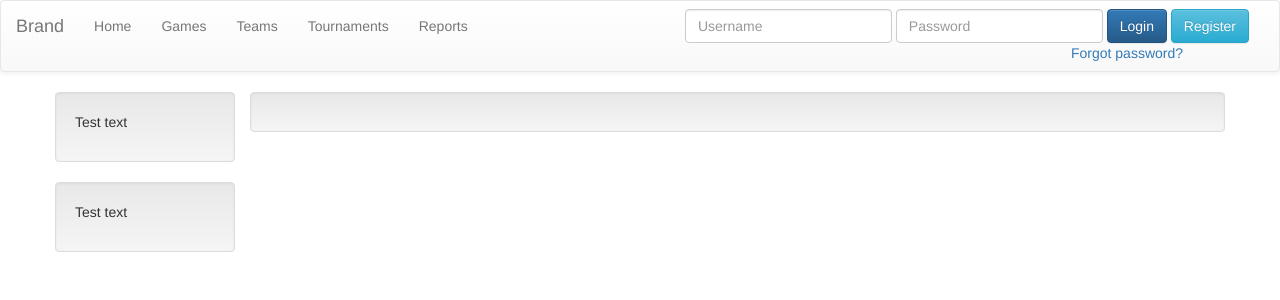
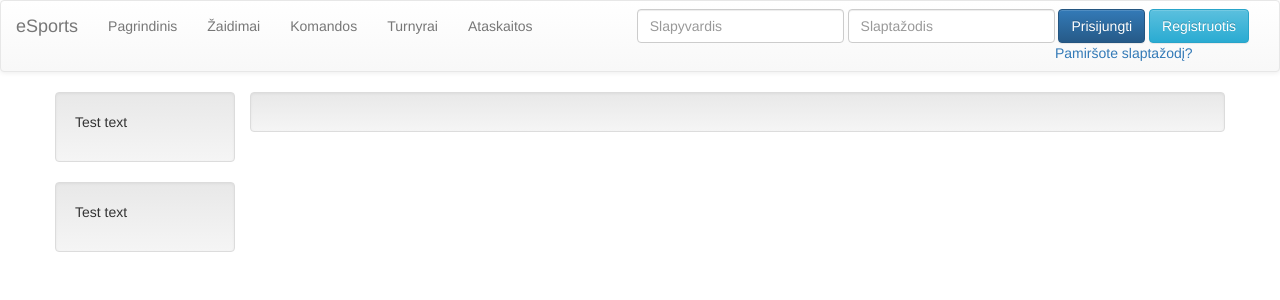
Before and after one commit to artbru/esports-IS, a PHP site: page / in a window 1280 px wide. Shown: the top 300 px of the page. Run offline with PHP 8.4, Linux system fonts and the light colour scheme; a stand-in replaces the project's code that opens the database connection.

Commit message:
sulietuvinimas

```diff
--- a/index.php
+++ b/index.php
@@ -44,7 +44,7 @@
 	<head>
 		<meta http-equiv="Content-Type" content="text/html; charset=UTF-8">
 		<meta name="robots" content="noindex">
-		<title>eSports IS</title>
+		<title>eSports</title>
 		<link rel="stylesheet" type="text/css" href="scripts/datetimepicker/jquery.datetimepicker.css" media="screen" />
         <script type="text/javascript" src="scripts/jquery-1.12.0.min.js"></script>
 		<script type="text/javascript" src="scripts/datetimepicker/jquery.datetimepicker.full.min.js"></script>
@@ -73,27 +73,27 @@
                         <span class="icon-bar"></span>
                         <span class="icon-bar"></span>
                     </button>
-                    <a class="navbar-brand" href="#">Brand</a>
+                    <a class="navbar-brand" href="#">eSports</a>
                 </div>
 
                 <!-- Collect the nav links, forms, and other content for toggling -->
                 <div class="collapse navbar-collapse" id="bs-example-navbar-collapse-1">
                     <ul class="nav navbar-nav">
-                        <li><a href="index.php?module=home" title="Home" <?php if ($module == 'home'){echo 'class="active"';}?>>Home</a></li>
-                        <li><a href="index.php?module=game" title="Games" <?php if ($module == 'game'){echo 'class="active"';}?>>Games</a></li>
-                        <li><a href="index.php?module=team" title="Teams" <?php if ($module == 'team'){echo 'class="active"';}?>>Teams</a></li>
-                        <li><a href="index.php?module=turnyras" title="Tournaments" <?php if ($module == 'turnyras'){echo 'class="active"';}?>>Tournaments</a></li>
-                        <li><a href="index.php?module=report" title="Reports" <?php if ($module == 'game'){echo 'class="active"';}?>>Reports</a></li>
+                        <li><a href="index.php?module=pagrindinis" title="Pagrindinis" <?php if ($module == 'pagrindins'){echo 'class="active"';}?>>Pagrindinis</a></li>
+                        <li><a href="index.php?module=zaidimas" title="Žaidimai" <?php if ($module == 'zaidimas'){echo 'class="active"';}?>>Žaidimai</a></li>
+                        <li><a href="index.php?module=komanda" title="Komandos" <?php if ($module == 'komanda'){echo 'class="active"';}?>>Komandos</a></li>
+                        <li><a href="index.php?module=turnyras" title="Turnyrai" <?php if ($module == 'turnyras'){echo 'class="active"';}?>>Turnyrai</a></li>
+                        <li><a href="index.php?module=ataskaita" title="Ataskaitos" <?php if ($module == 'ataskaita'){echo 'class="active"';}?>>Ataskaitos</a></li>
                     </ul>
                     <form class="navbar-form navbar-right">
                         <div class="form-group">
-                            <input type="text" class="form-control" placeholder="Username">
+                            <input type="text" class="form-control" placeholder="Slapyvardis">
                         </div>
                         <div class="form-group">
-                            <input type="text" class="form-control" placeholder="Password">
+                            <input type="text" class="form-control" placeholder="Slaptažodis">
                         </div>
-                        <button type="submit" class="btn btn-primary">Login</button>
-                        <button type="button" class="btn btn-info">Register</button>
+                        <button type="submit" class="btn btn-primary">Prisijungti</button>
+                        <button type="button" class="btn btn-info">Registruotis</button>
                         <div class="row">
                             <!--<div class="form-group">
                                 <div class="checkbox col-md-8">
@@ -103,7 +103,7 @@
                                 </div>
                             </div>-->
                             <div class="col-md-4 col-md-offset-8">
-                                <a href="#">Forgot password?</a>
+                                <a href="#">Pamiršote slaptažodį?</a>
                             </div>
                         </div>
                     </form>
```
